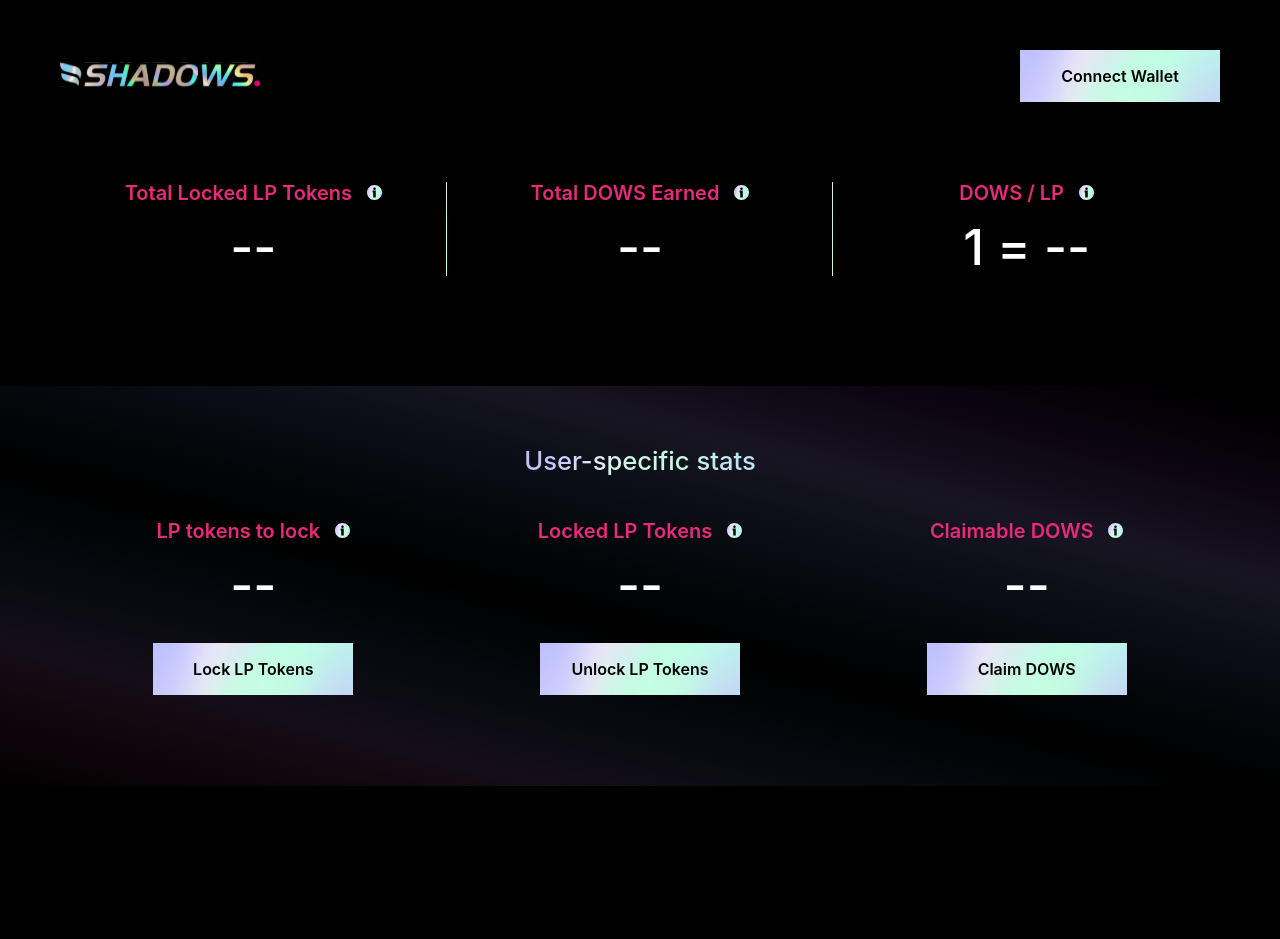
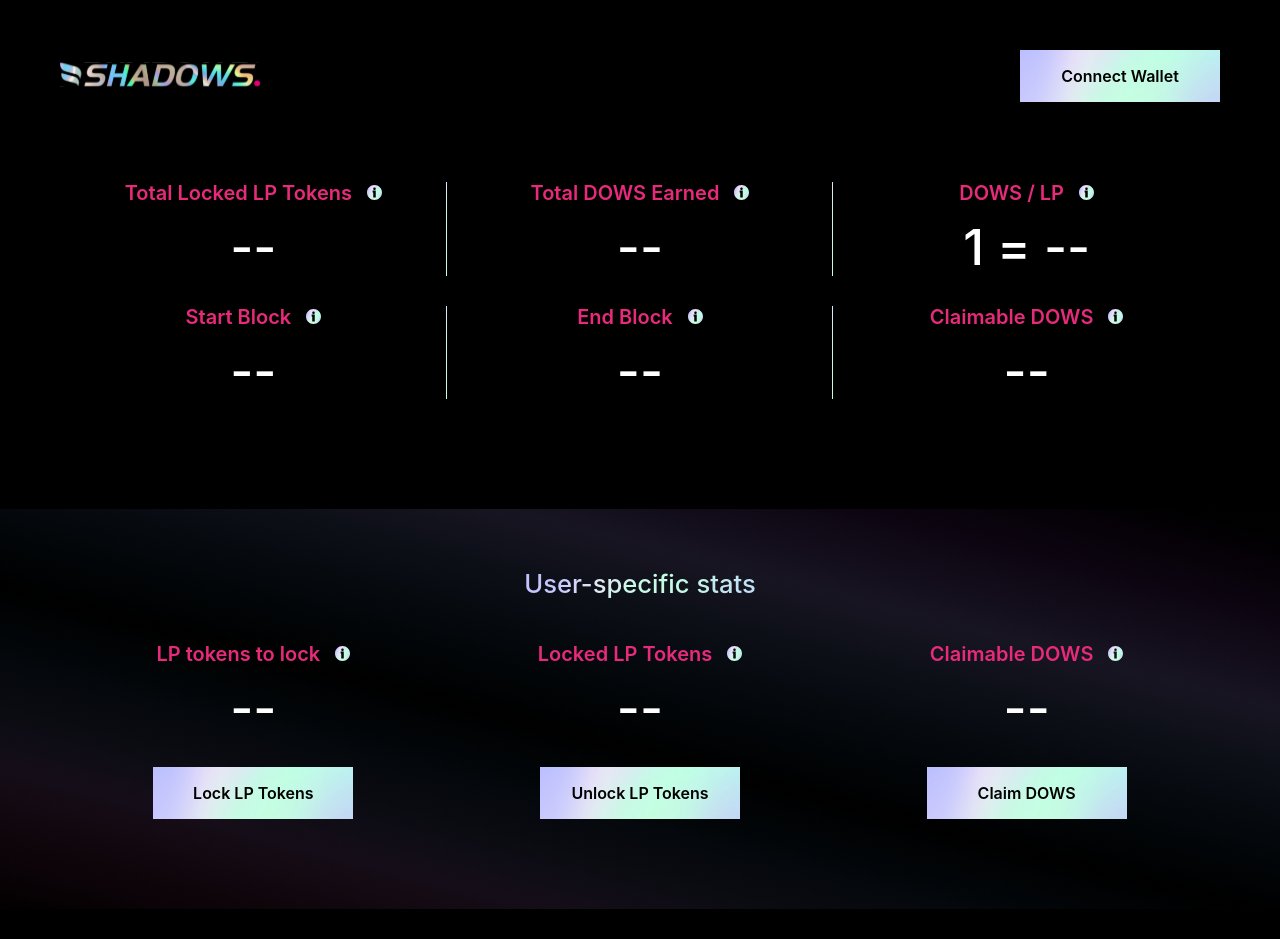
Before and after one commit to ShadowsNetwork/shadows-lp-pool-dashboard, a Next.js app: page / in a window 1280 px wide. Before the commit the page ends 815 px from the top, so only its background shows below. Built offline with nearby package versions, Linux system fonts and the light colour scheme; a web font is replaced by a local one.

Commit message:
properties

```diff
--- a/components/molecules/information/information.module.css
+++ b/components/molecules/information/information.module.css
@@ -2,9 +2,9 @@
   display: flex;
   flex-direction: column;
   align-items: center;
-  flex: 1;
   position: relative;
   margin-bottom: 30px;
+  width: 33.333%;
 }
 
 .title {
@@ -33,6 +33,7 @@
   background: url(/images/graident.png) no-repeat center center;
 }
 
+.seperate:nth-child(3):after,
 .seperate:last-child:after {
   display: none;
 }
--- a/components/organisms/informaiton-list/information-list.module.css
+++ b/components/organisms/informaiton-list/information-list.module.css
@@ -2,6 +2,7 @@
   width: 1160px;
   margin: 0 auto;
   display: flex;
+  flex-wrap: wrap;
 }
 
 .title {
--- a/components/templates/home/index.js
+++ b/components/templates/home/index.js
@@ -28,6 +28,8 @@ export default function Home() {
     const lpBalance = await customer.contracts.lpErc20Token.methods.balanceOf(address).call({from: address});
     const deposited = await customer.contracts.farm.methods.deposited(0, address).call({from: address});
     const pending = await customer.contracts.farm.methods.pending(0, address).call({from: address});
+    const startBlock = await customer.contracts.farm.methods.startBlock().call({from: address});
+    const endBlock = await customer.contracts.farm.methods.endBlock().call({from: address});
 
     const totalLockedInt = parseInt(Web3.utils.fromWei(totalLocked, 'ether'));
 
@@ -39,6 +41,9 @@ export default function Home() {
       lpBalance: Web3.utils.fromWei(lpBalance, 'ether'),
       deposited: Web3.utils.fromWei(deposited, 'ether'),
       pending: Web3.utils.fromWei(pending, 'ether'),
+      startBlock,
+      endBlock,
+      rewardPerBlock: _rewardPerBlock
     });
   }
 
@@ -145,6 +150,24 @@ export default function Home() {
               info: 'DOWS / LP',
               value: `1  =  ${informations.perShare || '--'}`,
             },
+            {
+              slug: "sb",
+              title: 'Start Block',
+              info: 'Start Block',
+              value: informations.startBlock,
+            },
+            {
+              slug: "en",
+              title: 'End Block',
+              info: 'End Block',
+              value: informations.endBlock,
+            },
+            {
+              slug: "rpb",
+              title: 'Claimable DOWS',
+              info: 'Claimable DOWS',
+              value: informations.rewardPerBlock,
+            },
           ]}
         />
       </div>
```
